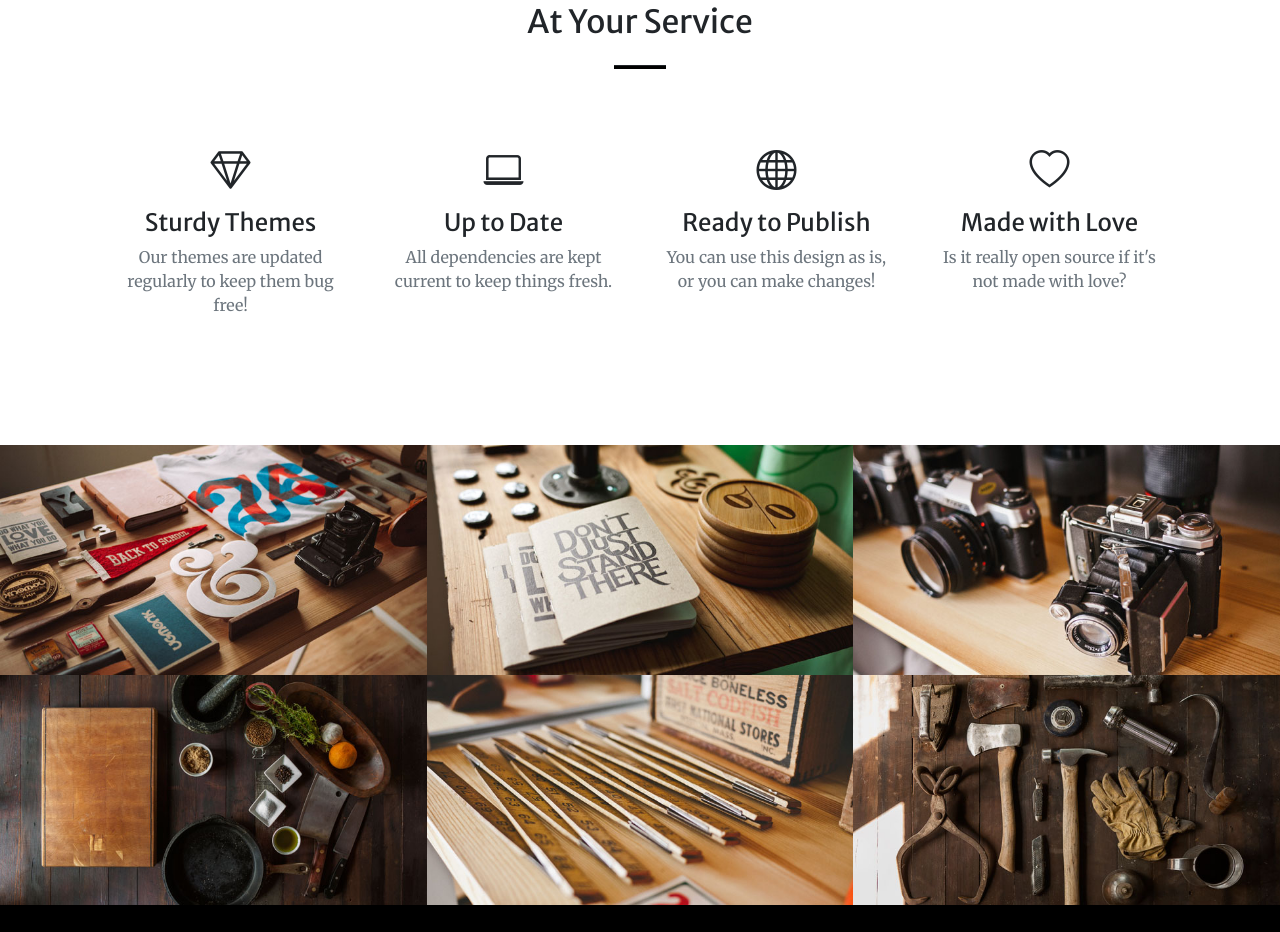
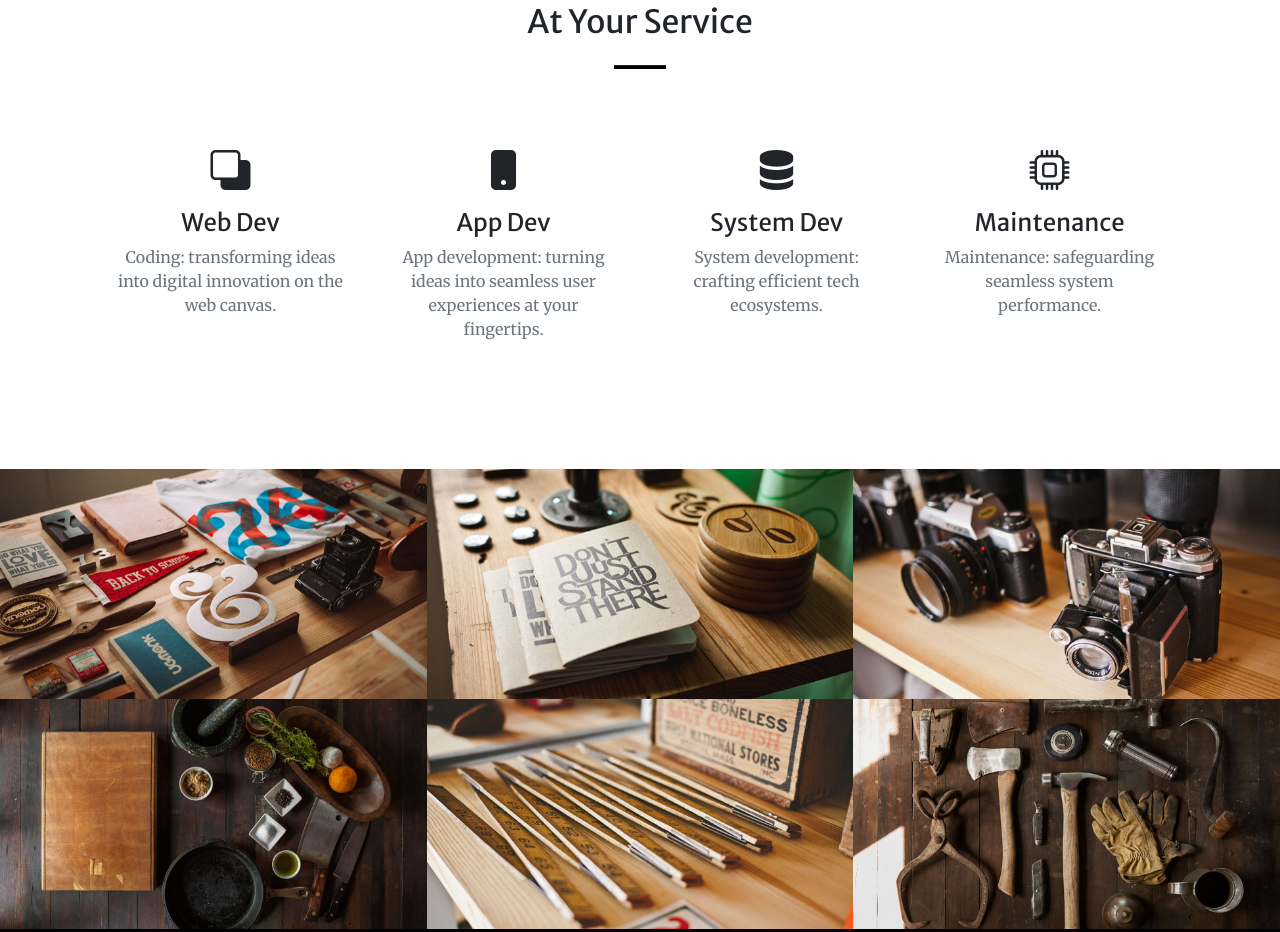
Before and after one commit to abel-cosmic/Innovatech, a plain HTML site: page index.html in a window 1280 px wide. Shown: the part 1475-2407 px from the top of the page. Drawn offline with nearby package versions, Linux system fonts and the light colour scheme; some packages are replaced by stand-ins of ours; a script that the page names is missing.

Commit message:
corrected some typo errors

```diff
--- a/index.html
+++ b/index.html
@@ -93,39 +93,41 @@
             <div class="row gx-4 gx-lg-5">
                 <div class="col-lg-3 col-md-6 text-center">
                     <div class="mt-5">
-                        <div class="mb-2"><i class="bi-gem fs-1 text-dark"></i></div>
-                        <h3 class="h4 mb-2">Sturdy Themes</h3>
+                        <div class="mb-2"><i class="bi bi-back text-dark fs-1"></i></div>
+                        <h3 class="h4 mb-2">Web Dev</h3>
                         <p class="text-muted mb-0">
-                            Our themes are updated regularly to keep them bug free!
+                            Coding: transforming ideas into digital innovation on the web canvas.
                         </p>
                     </div>
                 </div>
                 <div class="col-lg-3 col-md-6 text-center">
                     <div class="mt-5">
                         <div class="mb-2">
-                            <i class="bi-laptop fs-1 text-dark"></i>
+                            <i class="bi bi-phone-fill fs-1 text-dark"></i>
                         </div>
-                        <h3 class="h4 mb-2">Up to Date</h3>
+                        <h3 class="h4 mb-2">App Dev</h3>
                         <p class="text-muted mb-0">
-                            All dependencies are kept current to keep things fresh.
+                            App development: turning ideas into seamless user experiences at your fingertips.
                         </p>
                     </div>
                 </div>
                 <div class="col-lg-3 col-md-6 text-center">
                     <div class="mt-5">
-                        <div class="mb-2"><i class="bi-globe fs-1 text-dark"></i></div>
-                        <h3 class="h4 mb-2">Ready to Publish</h3>
+                        <div class="mb-2">
+                            <i class="bi bi-server fs-1 text-dark"></i>
+                        </div>
+                        <h3 class="h4 mb-2">System Dev</h3>
                         <p class="text-muted mb-0">
-                            You can use this design as is, or you can make changes!
+                            System development: crafting efficient tech ecosystems.
                         </p>
                     </div>
                 </div>
                 <div class="col-lg-3 col-md-6 text-center">
                     <div class="mt-5">
-                        <div class="mb-2"><i class="bi-heart fs-1 text-dark"></i></div>
-                        <h3 class="h4 mb-2">Made with Love</h3>
+                        <div class="mb-2"><i class="bi bi-cpu fs-1 text-dark"></i></div>
+                        <h3 class="h4 mb-2">Maintenance</h3>
                         <p class="text-muted mb-0">
-                            Is it really open source if it's not made with love?
+                            Maintenance: safeguarding seamless system performance.
                         </p>
                     </div>
                 </div>
@@ -196,8 +198,7 @@
     <!-- Call to action-->
     <section class="page-section bg-black text-white">
         <div class="container px-4 px-lg-5 text-center">
-            <a class="btn btn-light btn-xl" href="#contact">Order Us</a
-        >
+            <a class="btn btn-light btn-xl" href="#contact">Order Us</a>
         </div>
     </section>
     <!-- Contact-->
@@ -208,8 +209,7 @@
                     <h2 class="mt-0">Let's Get In Touch!</h2>
                     <hr class="divider bg-black" />
                     <p class="text-muted mb-5">
-              Ready to start your next project with us? Send us a messages and
-              we will get back to you as soon as possible!
+                        Ready to start your next project with us? Send us a messages and we will get back to you as soon as possible!
                     </p>
                 </div>
             </div>
@@ -222,16 +222,10 @@
                     <!-- To make this form functional, sign up at-->
                     <!-- https://startbootstrap.com/solution/contact-forms-->
                     <!-- to get an API token!-->
-            <form id="contactForm" >
+                    <form id="contactForm">
                         <!-- Name input-->
                         <div class="form-floating mb-3">
-                <input
-                  class="form-control"
-                  id="name"
-                  type="text"
-                  placeholder="Enter your name..."
-                  data-sb-validations="required"
-                />
+                            <input class="form-control" id="name" type="text" placeholder="Enter your name..." data-sb-validations="required" />
                             <label for="name">Full name</label>
                             <div class="invalid-feedback" data-sb-feedback="name:required">
                                 A name is required.
@@ -239,13 +233,7 @@
                         </div>
                         <!-- Email address input-->
                         <div class="form-floating mb-3">
-                <input
-                  class="form-control"
-                  id="email"
-                  type="email"
-                  placeholder="name@example.com"
-                  data-sb-validations="required,email"
-                />
+                            <input class="form-control" id="email" type="email" placeholder="name@example.com" data-sb-validations="required,email" />
                             <label for="email">Email address</label>
                             <div class="invalid-feedback" data-sb-feedback="email:required">
                                 An email is required.
@@ -256,13 +244,7 @@
                         </div>
                         <!-- Phone number input-->
                         <div class="form-floating mb-3">
-                <input
-                  class="form-control"
-                  id="phone"
-                  type="tel"
-                  placeholder="(123) 456-7890"
-                  data-sb-validations="required"
-                />
+                            <input class="form-control" id="phone" type="tel" placeholder="(123) 456-7890" data-sb-validations="required" />
                             <label for="phone">Phone number</label>
                             <div class="invalid-feedback" data-sb-feedback="phone:required">
                                 A phone number is required.
@@ -270,19 +252,9 @@
                         </div>
                         <!-- Message input-->
                         <div class="form-floating mb-3">
-                <textarea
-                  class="form-control"
-                  id="message"
-                  type="text"
-                  placeholder="Enter your message here..."
-                  style="height: 10rem"
-                  data-sb-validations="required"
-                ></textarea>
+                            <textarea class="form-control" id="message" type="text" placeholder="Enter your message here..." style="height: 10rem" data-sb-validations="required"></textarea>
                             <label for="message">Message</label>
-                <div
-                  class="invalid-feedback"
-                  data-sb-feedback="message:required"
-                >
+                            <div class="invalid-feedback" data-sb-feedback="message:required">
                                 A message is required.
                             </div>
                         </div>
@@ -301,11 +273,7 @@
                         </div>
                         <!-- Submit Button-->
                         <div class="d-grid">
-                <button
-                  class="btn btn-dark btn-xl"
-                  id="submitButton"
-                  type="submit"
-                >
+                            <button class="btn btn-dark btn-xl" id="submitButton" type="submit">
                   Submit
                 </button>
                         </div>
@@ -315,7 +283,8 @@
             <div class="row gx-4 gx-lg-5 justify-content-center">
                 <div class="col-lg-4 text-center mb-5 mb-lg-0">
                     <i class="bi-phone fs-2 mb-3 text-muted"></i>
-            <div>+1 (555) 123-4567</div>
+                    <div>+(251) 945 853 391</div>
+                    <div>+(251) 940 274 015</div>
                 </div>
             </div>
         </div>
@@ -324,7 +293,7 @@
     <footer class="bg-black py-5">
         <div class="container px-4 px-lg-5">
             <div class="small text-center text-muted">
-          Copyright &copy; 2023 - Company Name
+                Copyright &copy; 2024 - Innova.inc
             </div>
         </div>
     </footer>
@@ -340,4 +309,5 @@
     <!-- * * * * * * * * * * * * * * * * * * * * * * * * * * * * * * * * * * * * * * * *-->
     <script src="https://cdn.startbootstrap.com/sb-forms-latest.js"></script>
 </body>
+
 </html>
```
Lines whose indentation alone changed are shown as unchanged.
